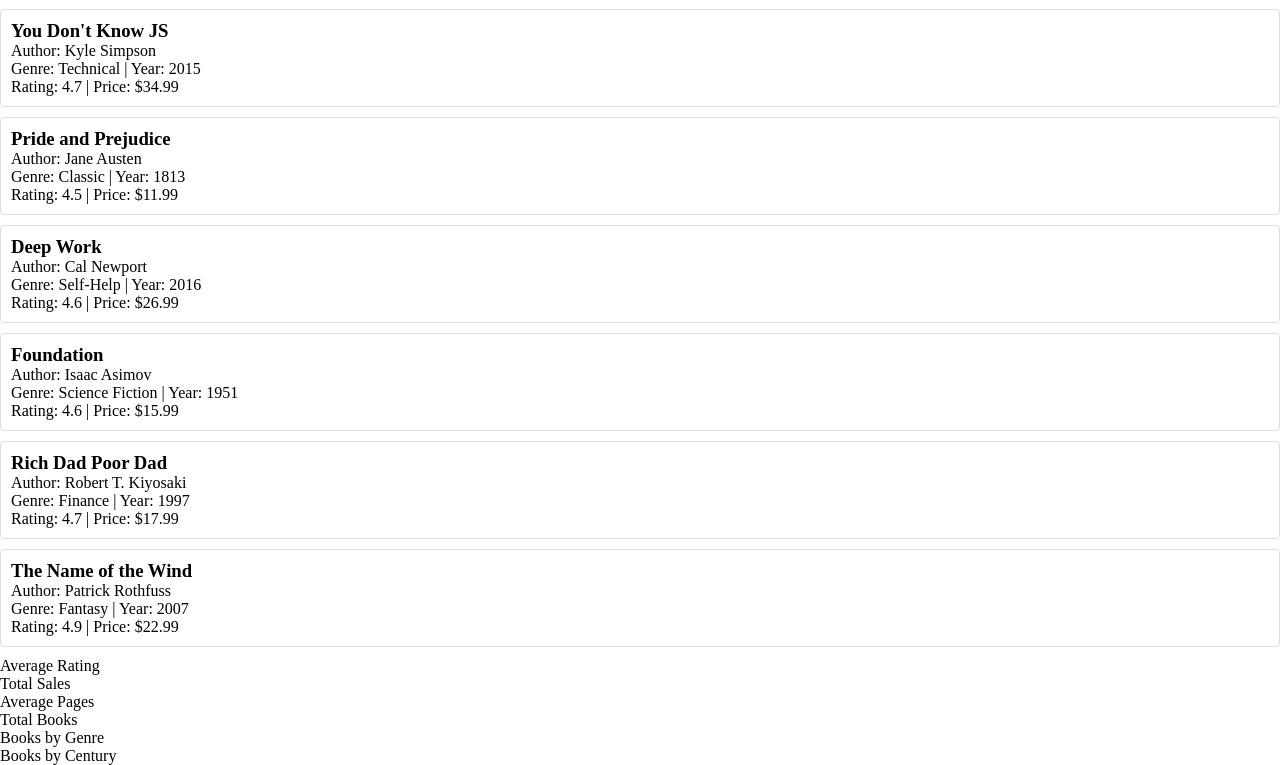
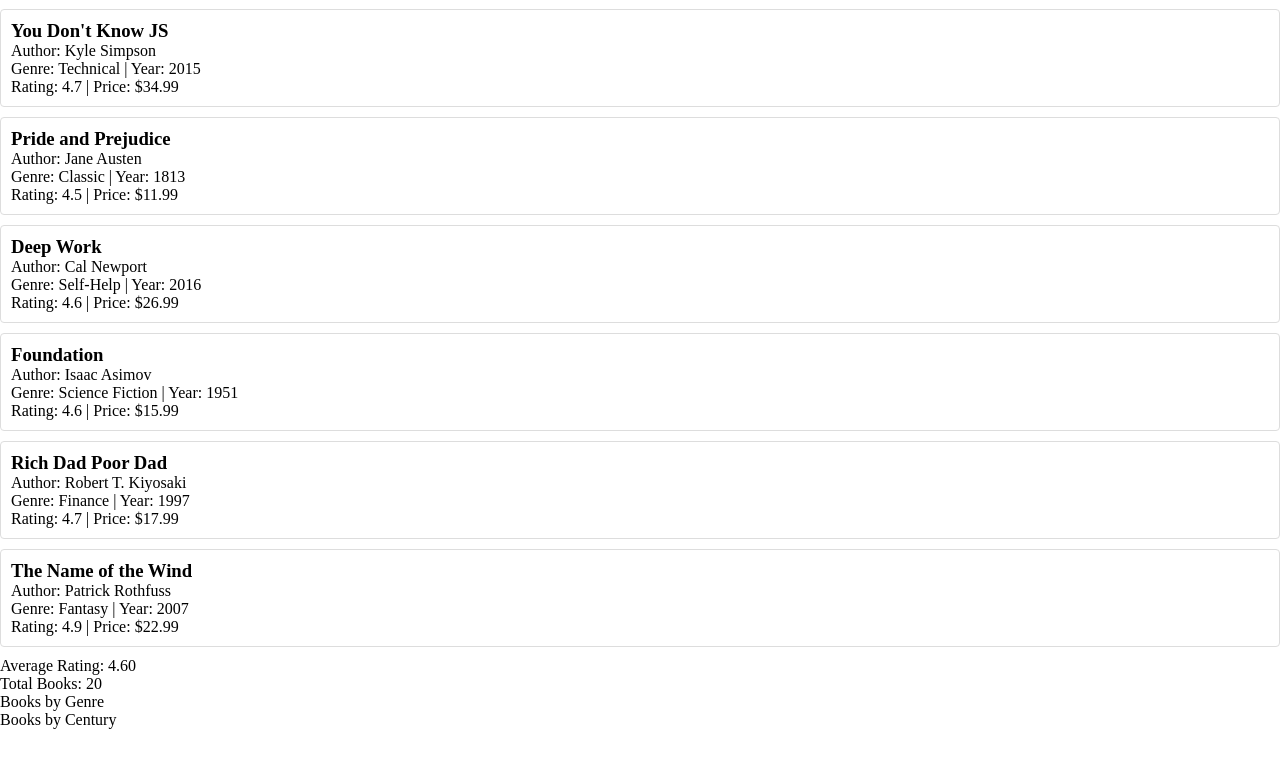
Before and after one commit to levani-b/data-dashboard, a plain HTML site: page index.html in a window 1280 px wide. Shown: the part 1568-2333 px from the top of the page. After the commit the page ends 2297 px from the top, so only its background shows below. Drawn offline with Linux system fonts and the light colour scheme.

Commit message:
Add basic statistics using reduce method

```diff
--- a/index.html
+++ b/index.html
@@ -14,13 +14,17 @@
         </header>
         <div>
           <div class="search">
-            <input type="text" id="searchInput" placeholder="Search by title or author..." />
+            <input
+              type="text"
+              id="search-input"
+              placeholder="Search by title or author..."
+            />
           </div>
           <div class="filters">
-            <select id="genreSelect">
+            <select id="genre-select">
               <option value="all">All Genres</option>
             </select>
-            <select id="sortSelect">
+            <select id="sort-select">
               <option value="default">Sort by Default</option>
               <option value="title">Sort by Title</option>
               <option value="year">Sort by Year</option>
@@ -33,18 +37,9 @@
         <div class="data-vizualization"></div>
       </section>
       <section class="statistics-section">
-        <div class="average-rating">
-          <p>Average Rating</p>
-        </div>
-        <div class="total-sales">
-          <p>Total Sales</p>
-        </div>
-        <div class="average-pages">
-          <p>Average Pages</p>
-        </div>
-        <div class="total-books">
-          <p>Total Books</p>
-        </div>
+        <div class="average-rating"></div>
+        <div class="average-pages"></div>
+        <div class="total-books"></div>
       </section>
       <section class="charts-section">
         <div class="books-genre">
--- a/main.js
+++ b/main.js
@@ -10,18 +10,18 @@ async function fetchBooksData() {
 }
 
 function displayBooks(books) {
-  const displayArea = document.querySelector('.data-vizualization');
+  const displayArea = document.querySelector(".data-vizualization");
 
-  const bookList = document.createElement('ul');
-  bookList.style.listStyle = 'none';
-  bookList.style.padding = '0';
+  const bookList = document.createElement("ul");
+  bookList.style.listStyle = "none";
+  bookList.style.padding = "0";
 
   for (const { title, author, genre, year, rating, price } of books) {
-    const listItem = document.createElement('li');
-    listItem.style.marginBottom = '10px';
-    listItem.style.padding = '10px';
-    listItem.style.border = '1px solid #ddd';
-    listItem.style.borderRadius = '4px';
+    const listItem = document.createElement("li");
+    listItem.style.marginBottom = "10px";
+    listItem.style.padding = "10px";
+    listItem.style.border = "1px solid #ddd";
+    listItem.style.borderRadius = "4px";
 
     listItem.innerHTML = `
       <h3>${title}</h3>
@@ -32,33 +32,35 @@ function displayBooks(books) {
     bookList.appendChild(listItem);
   }
 
-  displayArea.innerHTML = '';
+  displayArea.innerHTML = "";
   displayArea.appendChild(bookList);
 }
 
 function filterBooks(books, searchTerm) {
   return books.filter(({ title, author }) => {
     const searchLower = searchTerm.toLowerCase();
-    return title.toLowerCase().includes(searchLower) ||
-           author.toLowerCase().includes(searchLower);
+    return (
+      title.toLowerCase().includes(searchLower) ||
+      author.toLowerCase().includes(searchLower)
+    );
   });
 }
 
 function filterByGenre(books, genre) {
-  if (genre === 'all') return books;
-  return books.filter(book => book.genre === genre);
+  if (genre === "all") return books;
+  return books.filter((book) => book.genre === genre);
 }
 
 function sortBooks(books, sortBy) {
-  if (sortBy === 'default') return books;
+  if (sortBy === "default") return books;
 
   return [...books].sort((a, b) => {
     switch (sortBy) {
-      case 'title':
+      case "title":
         return a.title.localeCompare(b.title);
-      case 'year':
+      case "year":
         return b.year - a.year;
-      case 'rating':
+      case "rating":
         return b.rating - a.rating;
       default:
         return 0;
@@ -67,15 +69,34 @@ function sortBooks(books, sortBy) {
 }
 
 function populateGenreDropdown(books) {
-  const genres = [...new Set(books.map(book => book.genre))];
-  const genreSelect = document.getElementById('genreSelect');
+  const genres = [...new Set(books.map((book) => book.genre))];
+  const genreSelect = document.getElementById("genre-select");
 
-  genres.forEach(genre => {
-    const option = document.createElement('option');
+  genres.forEach((genre) => {
+    const option = document.createElement("option");
     option.value = genre;
     option.textContent = genre;
     genreSelect.appendChild(option);
   });
+}
+
+function calculateStatistics(books) {
+  const totalBooks = document.querySelector(".total-books");
+  const averageRating = document.querySelector(".average-rating");
+
+  totalBooks.innerHTML = "";
+  averageRating.innerHTML = "";
+
+  const totalItems = books.length;
+  const total = document.createElement("p");
+  total.textContent = `Total Books: ${totalItems}`;
+  totalBooks.appendChild(total);
+
+  const bookRates = books.map((book) => book.rating);
+  const averageRate = bookRates.reduce((a, b) => a + b, 0) / totalItems;
+  const average = document.createElement("p");
+  average.textContent = `Average Rating: ${averageRate.toFixed(2)}`;
+  averageRating.appendChild(average);
 }
 
 async function main() {
@@ -86,20 +107,24 @@ async function main() {
 
   populateGenreDropdown(books);
 
-  const searchInput = document.getElementById('searchInput');
-  searchInput.addEventListener('input', (e) => {
+  calculateStatistics(books);
+
+  const searchInput = document.getElementById("search-input");
+  searchInput.addEventListener("input", (e) => {
     const filtered = filterBooks(books, e.target.value);
     displayBooks(filtered);
+    calculateStatistics(filtered);
   });
 
-  const genreSelect = document.getElementById('genreSelect');
-  genreSelect.addEventListener('change', (e) => {
+  const genreSelect = document.getElementById("genre-select");
+  genreSelect.addEventListener("change", (e) => {
     const filteredByGenre = filterByGenre(books, e.target.value);
     displayBooks(filteredByGenre);
+    calculateStatistics(filteredByGenre);
   });
 
-  const sortSelect = document.getElementById('sortSelect');
-  sortSelect.addEventListener('change', (e) => {
+  const sortSelect = document.getElementById("sort-select");
+  sortSelect.addEventListener("change", (e) => {
     const sorted = sortBooks(books, e.target.value);
     displayBooks(sorted);
   });
```
